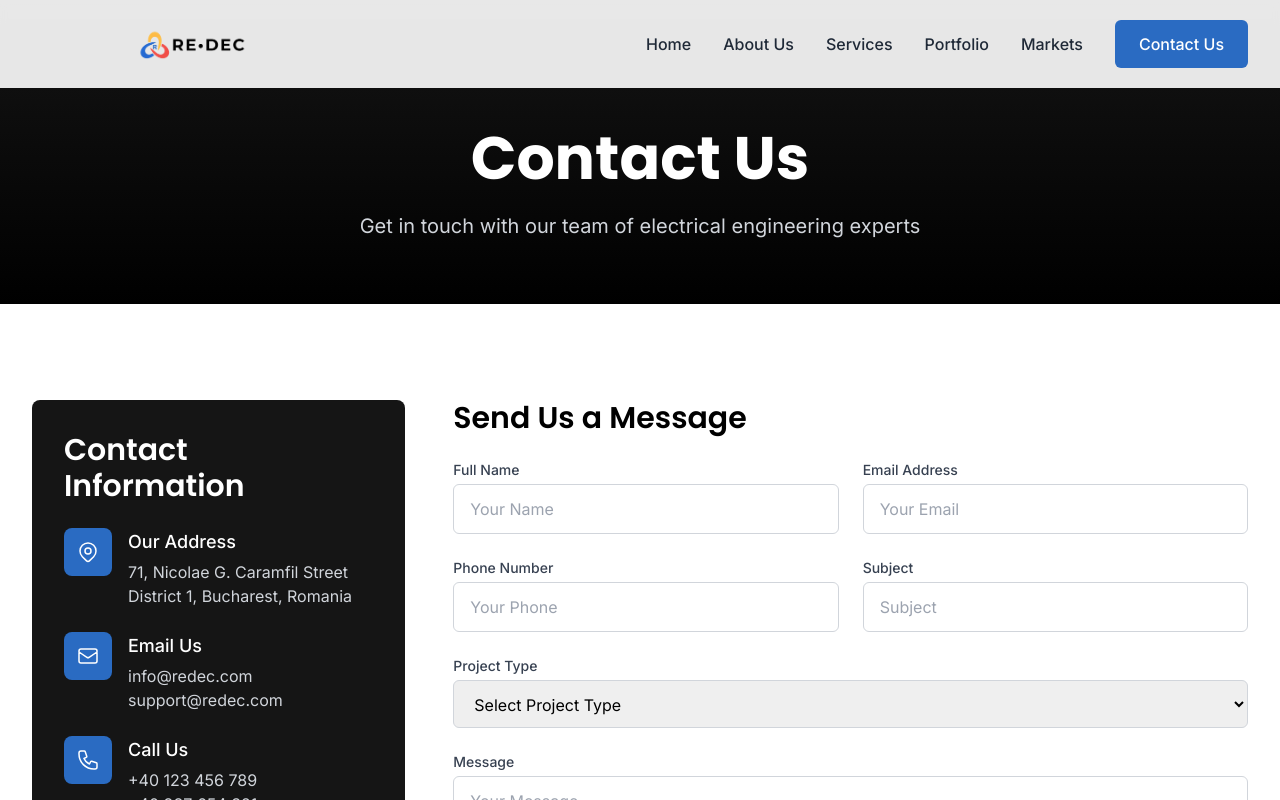
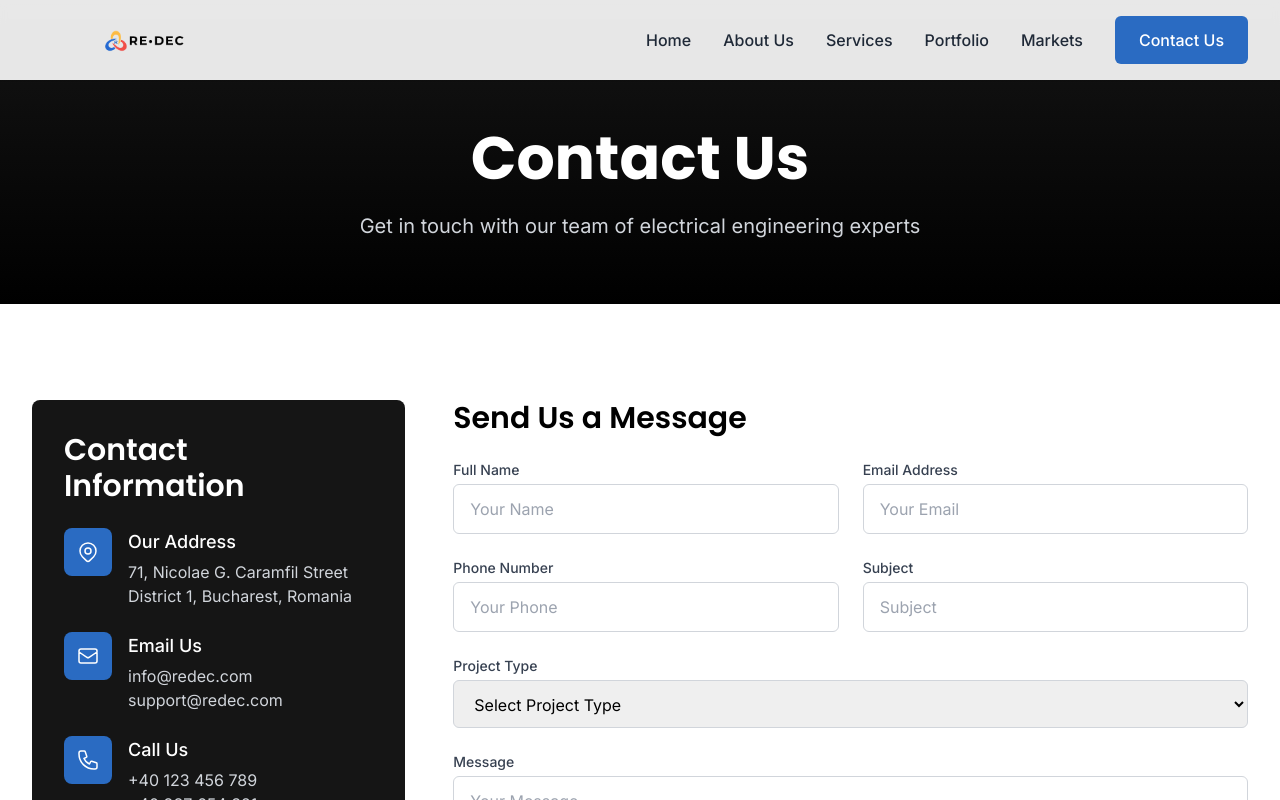
Before and after one commit to osirisonecapital/RedecLanding, a Next.js app: page /contact in a window 1280 px wide. Shown: the top 800 px of the page. Built offline with nearby package versions, Linux system fonts and the light colour scheme.

Commit message:
Add files via upload

```diff
--- a/src/components/Header.tsx
+++ b/src/components/Header.tsx
@@ -10,16 +10,17 @@ const Header = () => {
 
   return (
     <header className="fixed w-full bg-white/90 backdrop-blur-sm z-50 shadow-sm">
-      <div className="container-custom flex items-center justify-between py-3">
-        {/* Logo - Updated with new logo file and larger dimensions */}
+      <div className="container-custom flex items-center justify-between py-4">
+        {/* Logo */}
         <Link href="/" className="flex items-center">
-          <div className="relative h-16 w-80">
+          <div className="relative h-12 w-56">
             <Image
-              src="/images/logoredec.png"
+              src="/images/LogoRedec.png"
               alt="REDEC Logo"
               fill
               style={{ objectFit: 'contain' }}
               priority
+              unoptimized
             />
           </div>
         </Link>
```
